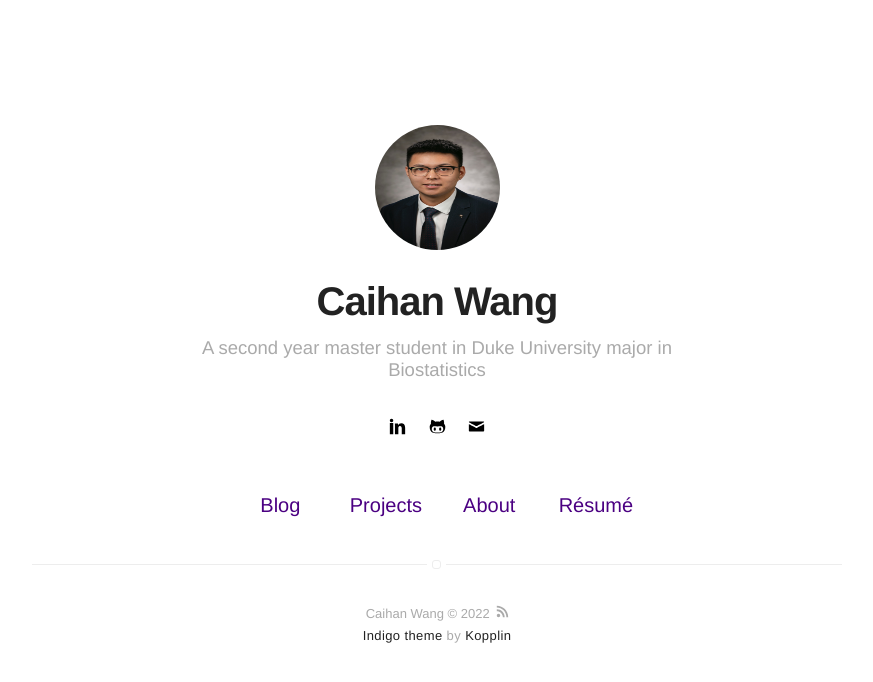
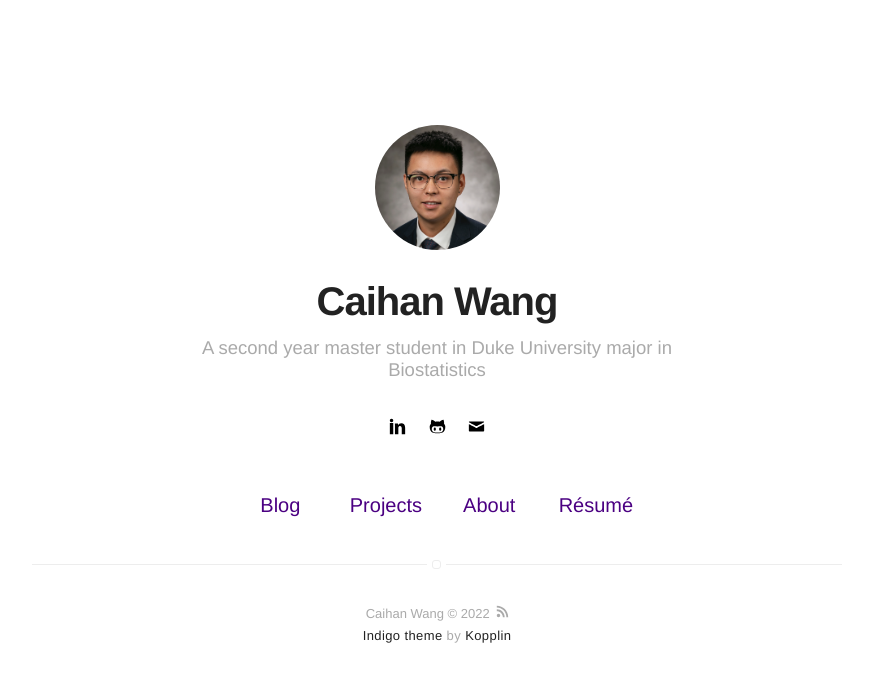
Before and after one commit to Caihanwang/Caihanwang.github.io, a Jekyll site: the page built from index.html, in a window 1280 px wide. Shown: the top 682 px of the page, without its empty margins (203-1076 px from the left). Built offline with Jekyll 4.4.1, drawn with Linux system fonts in a browser that asks for light colours.

Commit message:
Update _config.yml

```diff
--- a/_config.yml
+++ b/_config.yml
@@ -10,7 +10,7 @@ description: A blog about technology and stuff related
 # external-image: false
 # picture: assets/images/profile.jpg
 external-image: true
-picture: https://caihanwang.github.io/assets/images/Professional_Photo.jpg
+picture: https://caihanwang.github.io/assets/images/Screen Shot 2022-02-01 at 3.32.24 PM.png
 
 # If you want to include your resume, set to true
 # and specify source (external or local).
```
